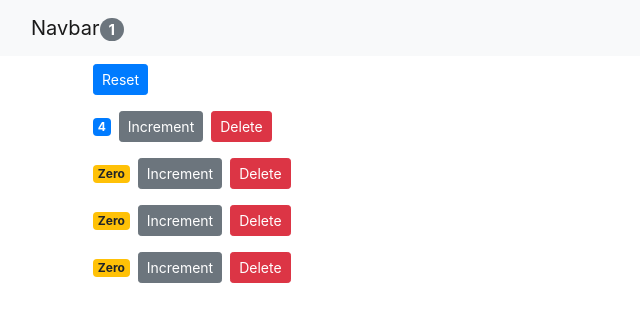
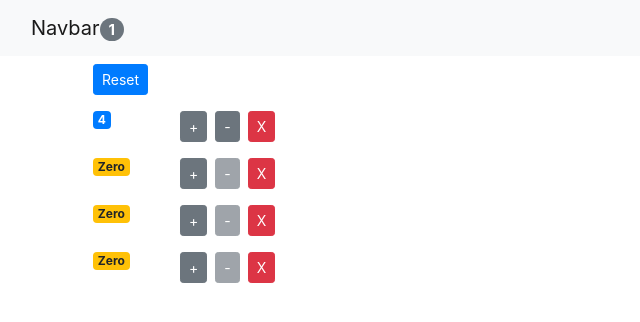
Before and after one commit to cisu/Mastering_React_counter-app, a React (Create React App) app: page / in a window 1280 px wide. Shown: the top 322 px of the page, without its empty margins (0-640 px from the left). Built offline with nearby package versions, Linux system fonts and the light colour scheme.

Commit message:
Decrement Button

```diff
--- a/src/App.js
+++ b/src/App.js
@@ -35,6 +35,14 @@
     this.setState({ counters });
   }
 
+  handleDecrement = counter => {
+    const counters = [...this.state.counters];
+    const index = counters.indexOf(counter);
+    counters[index] = { ...counter };
+    counters[index].value--;
+    this.setState({ counters });
+  }
+
   handleReset = () => {
     const counters = this.state.counters.map(c => {
       c.value = 0;
@@ -55,13 +63,14 @@
     return (
       <React.Fragment>
         <NavBar
-        totalCounters={this.state.counters.filter(c => c.value > 0).length} />
+          totalCounters={this.state.counters.filter(c => c.value > 0).length} />
         <main className="container">
           <Counters
             counters={this.state.counters}
             onReset={this.handleReset}
             onIncrement={this.handleIncrement}
             onDelete={this.handleDelete}
+            onDecrement={this.handleDecrement}
           />
         </main>
       </React.Fragment >
--- a/src/components/counter.jsx
+++ b/src/components/counter.jsx
@@ -20,21 +20,32 @@
         console.log("Counter - Rendered")
 
         return (
-            <div>
+            <div className='row'>
+                <div className="col-1">
                     <span
                         className={this.getBadgeClasses()}>
                         {this.formatCount()}
                     </span>
+                </div>
+                <div className="col">
+
                     <button
                         onClick={() => this.props.onIncrement(this.props.counter)}
                         className='btn btn-secondary btn-sm'>
-                    Increment
+                        +
+                </button>
+                    <button
+                        onClick={() => this.props.onDecrement(this.props.counter)}
+                        className='btn btn-secondary btn-sm m-2' disabled={this.props.counter.value === 0 ? 'disabled' : ''}>
+                        -
                 </button>
                     <button
                         onClick={() => this.props.onDelete(this.props.counter.id)}
-                    className="btn btn-danger btn-sm m-2">
-                    Delete
+                        className="btn btn-danger btn-sm">
+                        X
                 </button>
+                </div>
+
             </div>);
     }
 
--- a/src/components/counters.jsx
+++ b/src/components/counters.jsx
@@ -9,7 +9,7 @@
 
         console.log('Counters - Rendered');
 
-        const { onReset, counters, onDelete, onIncrement } = this.props;
+        const { onReset, counters, onDelete, onIncrement, onDecrement } = this.props;
 
 
         return (<div>
@@ -21,7 +21,9 @@
                     key={counter.id}
                     onDelete={onDelete}
                     onIncrement={onIncrement}
-                    counter={counter}>
+                    counter={counter}
+                    onDecrement={onDecrement}
+                >
                 </Counter>)}
         </div>);
     }
```
Also changed, not shown: 1 other file (tests, documents, lock files or other folders). Lines whose indentation alone changed are shown as unchanged.
